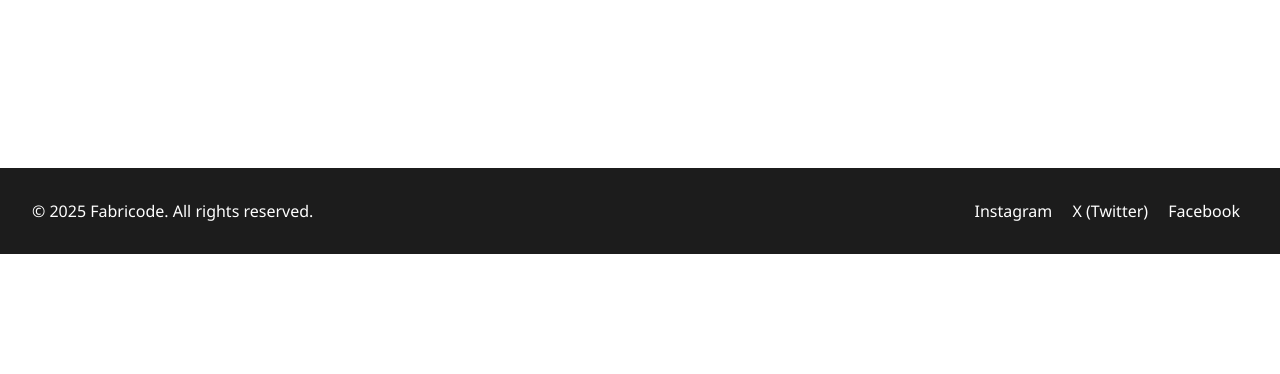
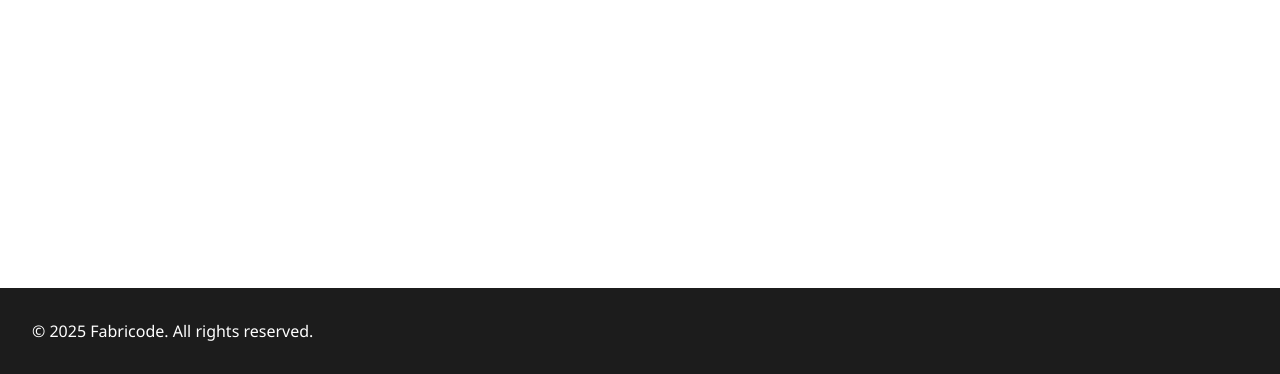
Before and after one commit to successjoseph/FABRICODE, a plain HTML site: page pages/cart2.html in a window 1280 px wide. Shown: the part 443-817 px from the top of the page. Drawn offline with Linux system fonts and the light colour scheme.

Commit message:
testing cart2 against cart

```diff
--- a/assets/cart.css
+++ b/assets/cart.css
@@ -58,6 +58,9 @@
 
 /* Cart summary styling */
 .cart-summary {
+  position: sticky;
+  top: 0;
+  bottom: 0;
   background: var(--section-bg);
   padding: 1.5rem;
   border-radius: 8px;
@@ -115,6 +118,7 @@
   /* Pin summary to bottom with some breathing room */
   .cart-summary {
     position: sticky;
+    top: 0;
     bottom: 0;
     width: 50%;
     box-shadow: 0 -2px 6px rgba(0,0,0,0.1);
--- a/assets/styles.css
+++ b/assets/styles.css
@@ -213,11 +213,14 @@ body {
 }
 
 .footer {
+  bottom: 0;
   background: var(--primary);
   color: white;
   padding: 1rem 2rem;
   text-align: center;
   max-width: 100%;
+  width: 100%;
+  box-sizing: border-box;
 }
 
 .footer .socials a {
--- a/pages/cart2.html
+++ b/pages/cart2.html
@@ -49,7 +49,7 @@
   <!-- Cart Section -->
   <main class="cart-page">
     <div class="container">
-      <div id="empty-cart-message" class="empty-cart-placeholder" style="display: none;">
+      <div id="empty-cart-message" class="empty-cart-placeholder" style="display: none; height: 75vh; z-index: -10;">
         🛍️ Your cart is empty.
       </div>
       <div id="cart-items" class="cart-items"></div>
@@ -64,11 +64,7 @@
   <footer class="footer">
     <div class="container">
       <p>&copy; 2025 Fabricode. All rights reserved.</p>
-      <div class="socials">
-        <a href="#">Instagram</a>
-        <a href="#">X (Twitter)</a>
-        <a href="#">Facebook</a>
-      </div>
+
     </div>
   </footer>
 
```
